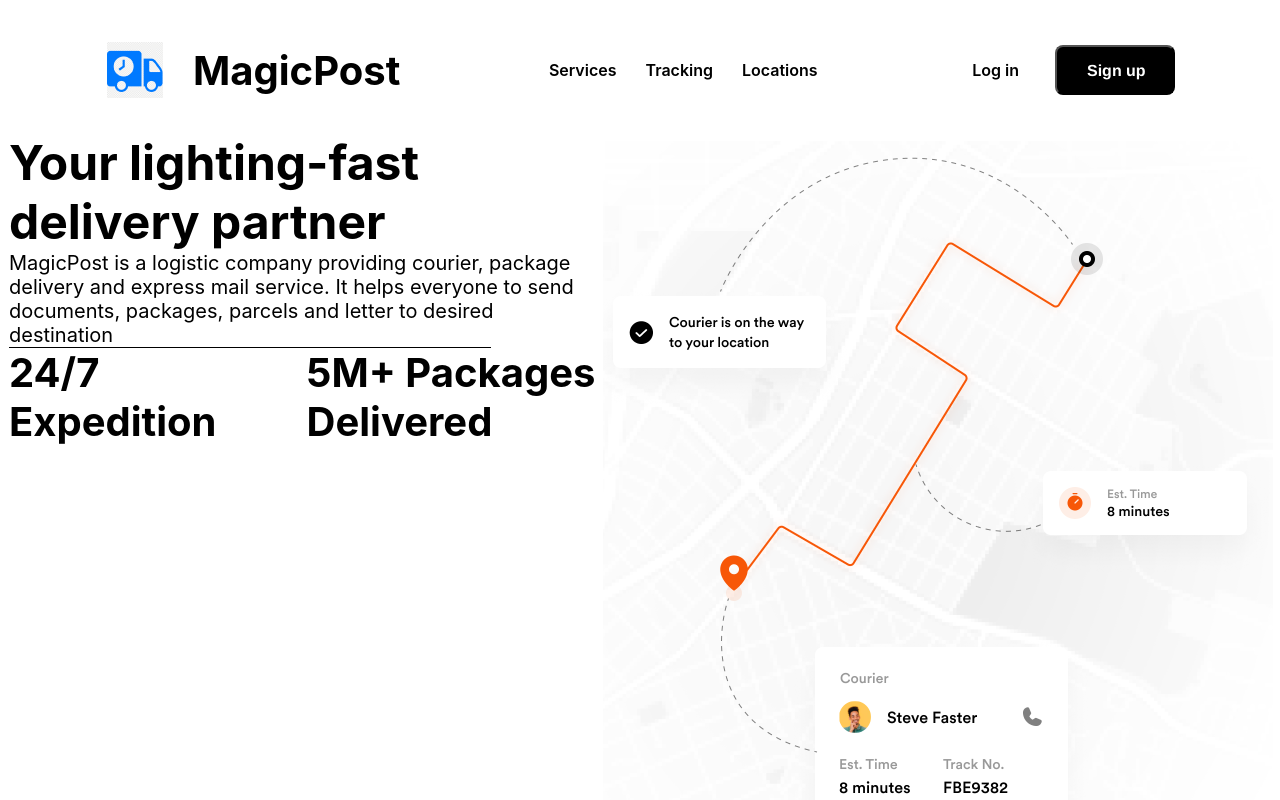
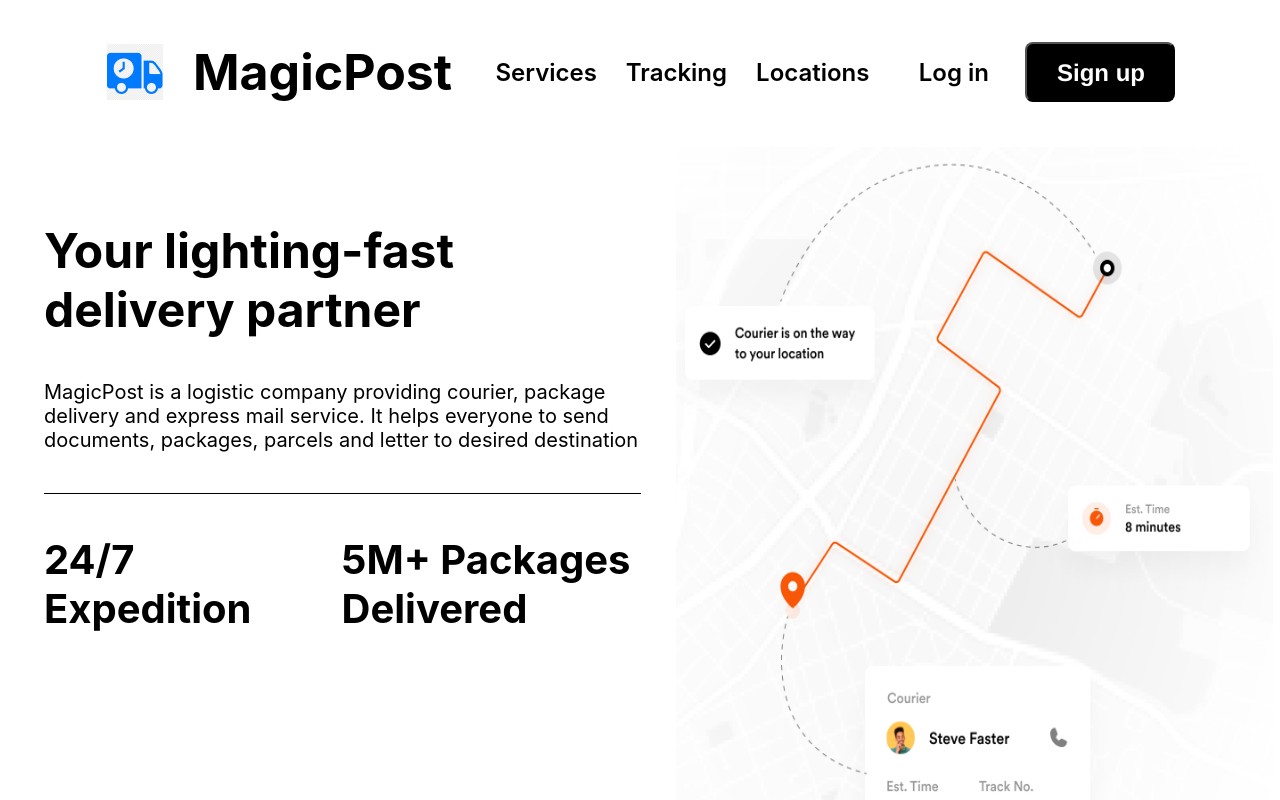
Before and after one commit to cognaiger/MagicPost, a React (Create React App) app in the folder client/: page / in a window 1280 px wide. Shown: the top 800 px of the page. Built offline with nearby package versions, Linux system fonts and the light colour scheme.

Commit message:
modify landing page

```diff
--- a/client/src/components/Button/Button.scss
+++ b/client/src/components/Button/Button.scss
@@ -1,15 +1,15 @@
 .frame {
     background-color: #000000;
     border-radius: 8px;
-    height: 50px;
+    height: 60px;
     position: relative;
-    width: 120px;
+    width: 150px;
     cursor: pointer;
 
     .text-wrapper {
         color: #ffffff;
         font-family: "Inter-SemiBold", Helvetica;
-        font-size: 16px;
+        font-size: 24px;
         font-weight: 600;
         left: 30px;
         letter-spacing: 0;
--- a/client/src/screens/LandingPage/LandingPage.scss
+++ b/client/src/screens/LandingPage/LandingPage.scss
@@ -24,7 +24,7 @@
 
         /* Brand */
         font-family: Inter;
-        font-size: 40px;
+        font-size: 50px;
         font-style: normal;
         font-weight: 700;
         line-height: normal;
@@ -46,7 +46,7 @@
 
         /* NavTitle */
         font-family: Inter;
-        font-size: 16px;
+        font-size: 24px;
         font-style: normal;
         font-weight: 600;
         line-height: normal;
@@ -62,7 +62,7 @@
       .loginbtn {
         color: #000;
         font-family: Inter;
-        font-size: 16px;
+        font-size: 24px;
         font-style: normal;
         font-weight: 600;
         line-height: normal;
@@ -79,6 +79,11 @@
 
     .left {
       flex: 1;
+      display: flex;
+      flex-direction: column;
+      align-items: center;
+      padding: 84px 35px;
+      gap: 41px;
       font-family: Inter;
 
       .ti1 {
@@ -98,7 +103,7 @@
       }
 
       .line {
-        width: 482.001px;
+        width: 100%;
         height: 1px;
         background: #000;
       }
@@ -121,7 +126,13 @@
 
     .right {
       flex: 1;
-      padding-top: 8px;
+      height: 800px;
+      padding-top: 10px;
+
+      img {
+        width: 100%;
+        height: 100%;
+      }
     }
   }
 }
```
Also changed, not shown: 1 other file (tests, documents, lock files or other folders).
